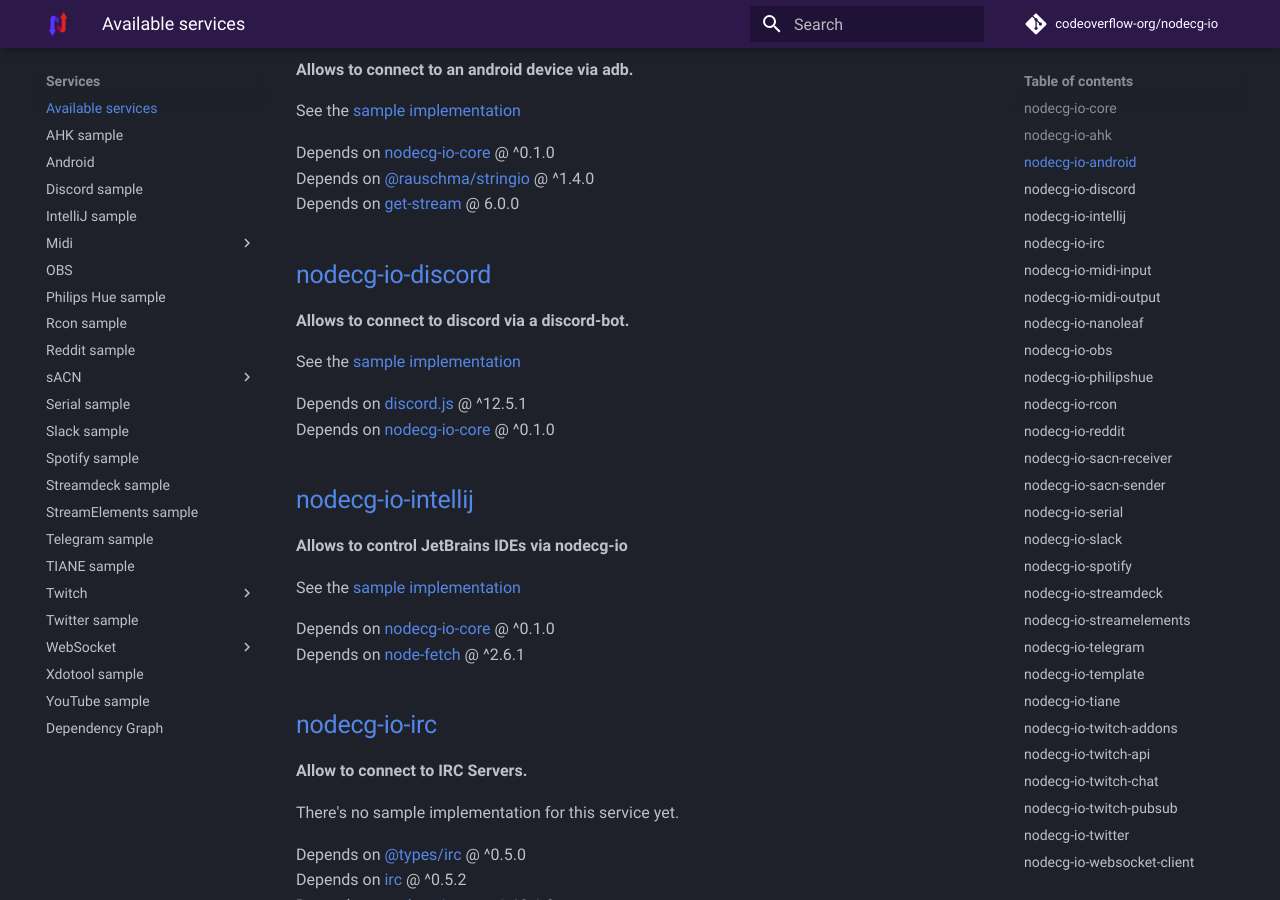
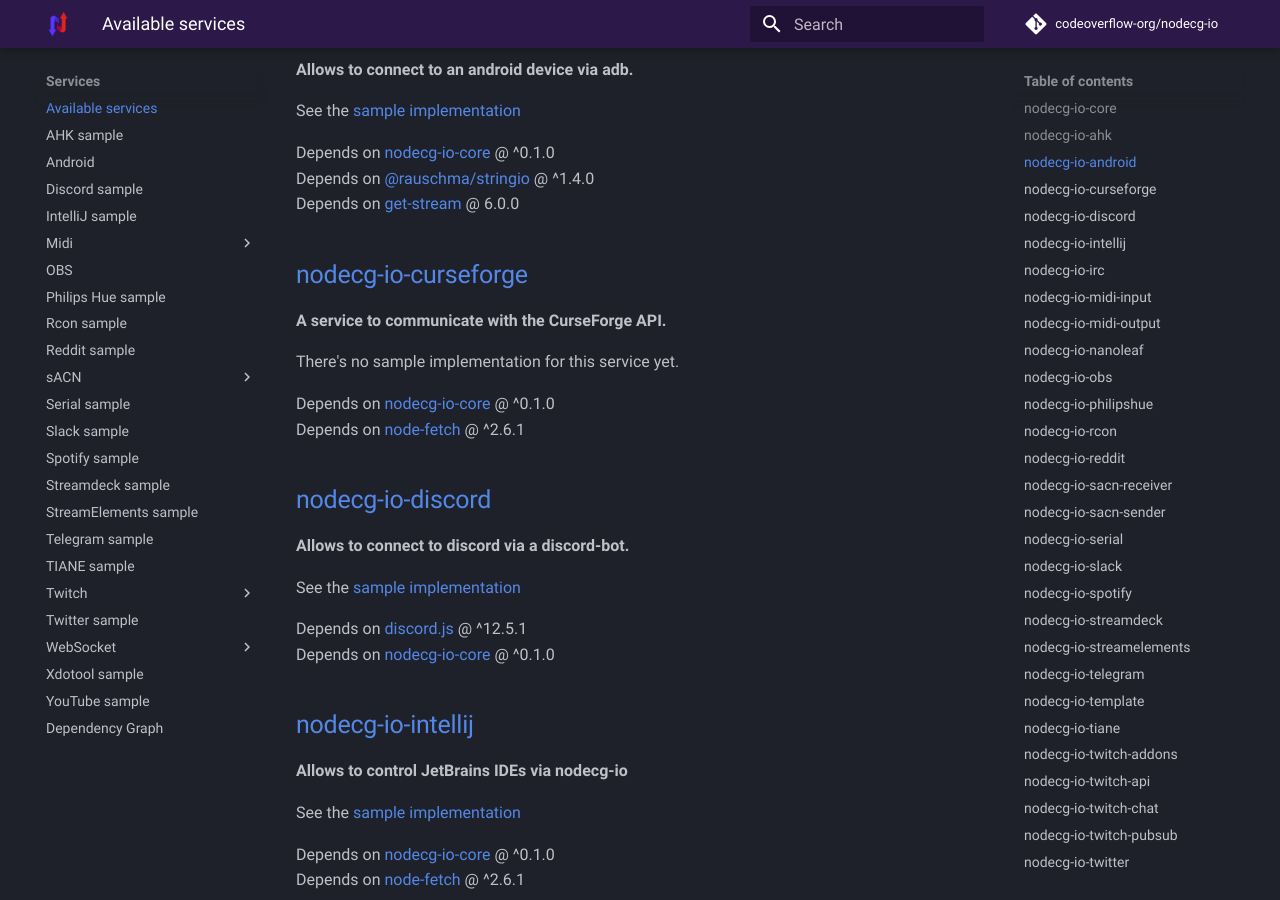
Before and after one commit to codeoverflow-org/nodecg-io-docs, an MkDocs documentation site: the page built from docs/services.md, in a window 1280 px wide and 900 px high, scrolled down 631 px. Built offline with MkDocs 1.6.1 and Material for MkDocs 9.7.7, drawn with Linux system fonts in a browser that asks for light colours; comment, search, counter and statistics services are not loaded.

Commit message:
Update generated documentation ( codeoverflow-org/nodecg-io@2a780980fe7103a756a04b12ef2b515c08d540b7)

```diff
--- a/docs/services.md
+++ b/docs/services.md
@@ -26,6 +26,15 @@
 Depends on [nodecg-io-core](https://github.com/codeoverflow-org/nodecg-io/tree/master/nodecg-io-core) @ ^0.1.0 <br>
 Depends on [@rauschma/stringio](https://www.npmjs.com/package/@rauschma/stringio) @ ^1.4.0 <br>
 Depends on [get-stream](https://www.npmjs.com/package/get-stream) @ 6.0.0 <br>
+
+## [nodecg-io-curseforge](https://github.com/codeoverflow-org/nodecg-io/tree/master/nodecg-io-curseforge)
+
+**A service to communicate with the CurseForge API.**
+
+There's no sample implementation for this service yet.
+
+Depends on [nodecg-io-core](https://github.com/codeoverflow-org/nodecg-io/tree/master/nodecg-io-core) @ ^0.1.0 <br>
+Depends on [node-fetch](https://www.npmjs.com/package/node-fetch) @ ^2.6.1 <br>
 
 ## [nodecg-io-discord](https://github.com/codeoverflow-org/nodecg-io/tree/master/nodecg-io-discord)
 
```
Also changed, not shown: docs/dependencies.md (+3 -0 lines), docs/index.md (+1 -1 lines).
